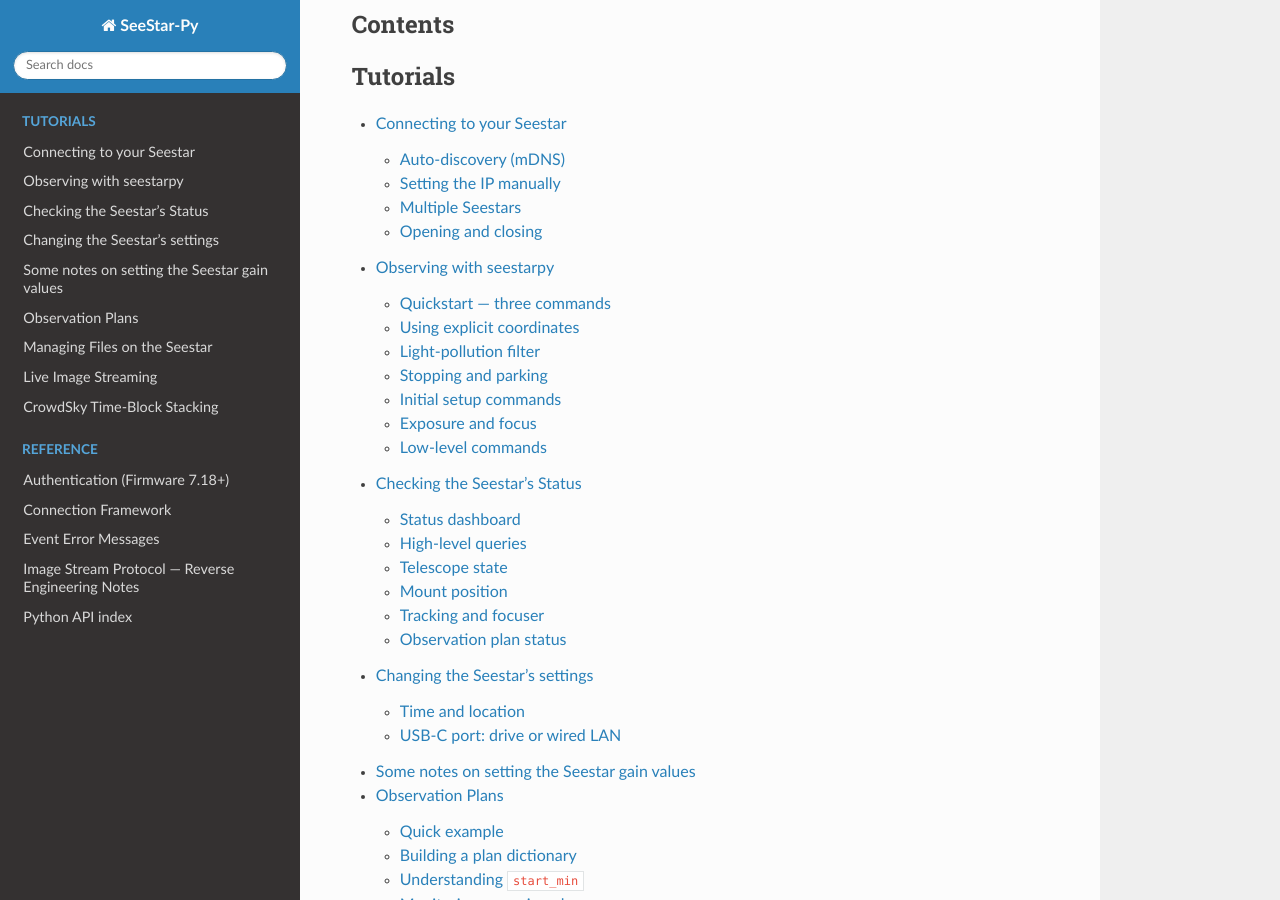
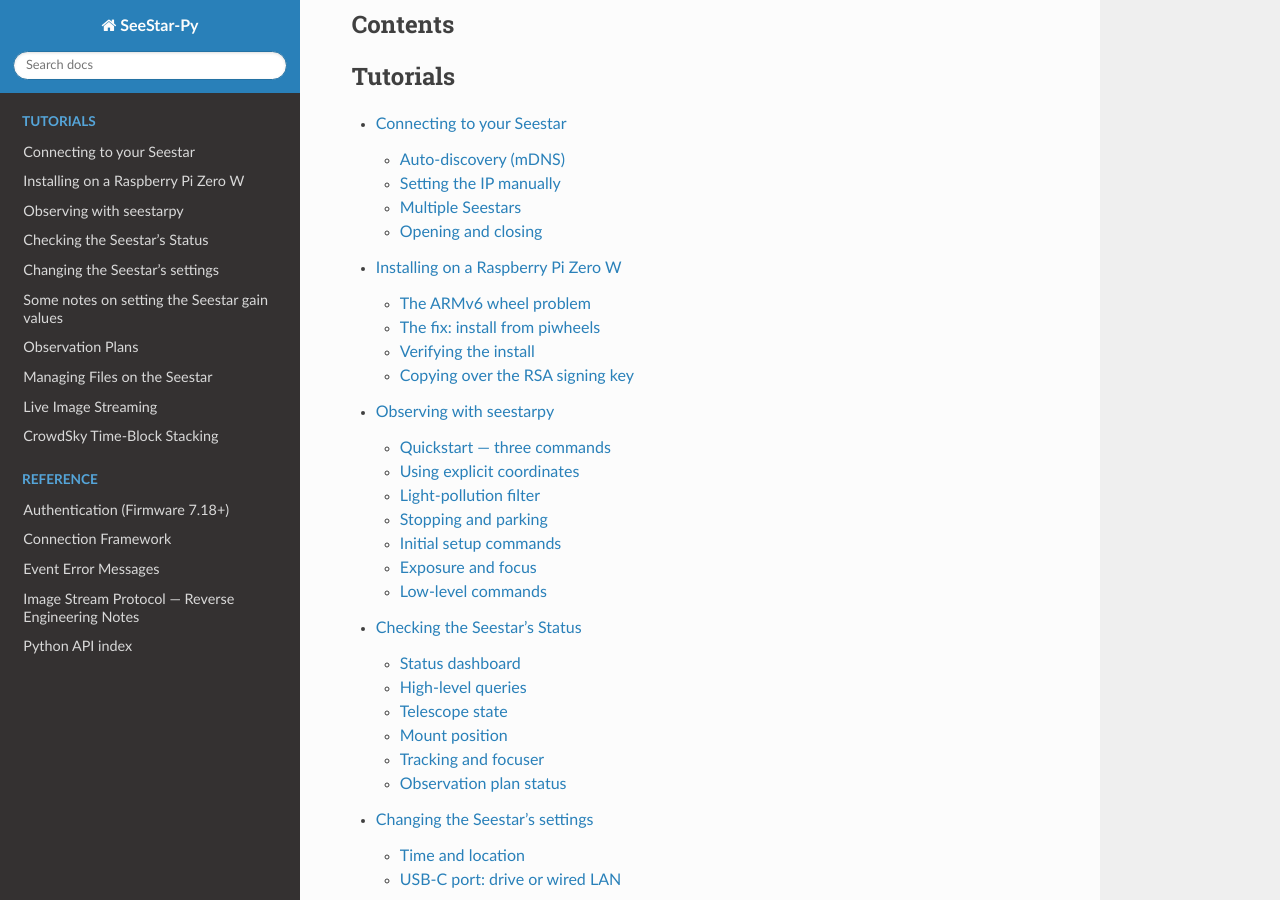
Before and after one commit to astronomyk/seestarpy, a Sphinx documentation site: the page built from docs/index.rst, in a window 1280 px wide and 900 px high, scrolled down 2248 px. Built offline with Sphinx 7.4.7 and the Read the Docs theme 3.1.0, drawn with Linux system fonts in a browser that asks for light colours; part of the change alters nothing that is shown.

Commit message:
docs: add Raspberry Pi installation tutorial
Co-Authored-By: Claude Opus 5 (1M context) <noreply@anthropic.com>

```diff
--- /dev/null
+++ b/docs/examples/install_on_raspberry_pi.rst
@@ -0,0 +1,136 @@
+Installing on a Raspberry Pi Zero W
+===================================
+
+.. note::
+   **Prerequisites:**
+
+   - A Raspberry Pi Zero W (or any ``armv6l`` board) with Raspberry Pi OS /
+     Raspbian and network access.
+   - `uv <https://docs.astral.sh/uv/>`_ installed (``curl -LsSf
+     https://astral.sh/uv/install.sh | sh``), or plain ``pip``.
+   - The RSA signing key from a machine that has already been paired with
+     your Seestar (see :doc:`../info/authentication`).
+
+The Raspberry Pi Zero W is a popular host for unattended, headless jobs —
+for example a service that stacks and uploads the night's observations once
+observing has finished.  Its ARMv6 CPU needs one extra step during install,
+described below.
+
+
+The ARMv6 wheel problem
+-----------------------
+
+On a 64-bit PC or a Raspberry Pi 3/4/5, ``pip install seestarpy`` /
+``uv add seestarpy`` just works.  On a **Pi Zero / Zero W / 1** it does not,
+because those boards use the ``armv6l`` architecture and **PyPI ships no
+prebuilt wheels for ARMv6**.  seestarpy depends on ``cryptography`` (for the
+firmware 7.18+ RSA handshake), which in turn depends on ``cffi``, and pip is
+forced to compile both from source.  That fails: ``cffi`` needs
+``python3-dev`` / ``libffi-dev``, and ``cryptography`` needs a Rust toolchain
+plus enough RAM to run it — which a 512 MB single-core board does not have.
+
+
+The fix: install from piwheels
+-------------------------------
+
+`piwheels <https://www.piwheels.org>`_ is a service that hosts prebuilt ARM
+wheels for the whole of PyPI, including ``cryptography`` and ``cffi``.  Using
+it, the install needs **no compilation at all**.
+
+With ``uv``
+~~~~~~~~~~~
+
+``uv`` stops at the first index that has a match by default, so it would grab
+PyPI's source distribution and never look at piwheels.  Pass
+``--index-strategy unsafe-best-match`` so it considers the piwheels wheel:
+
+.. code-block:: bash
+
+   uv add seestarpy \
+     --extra-index-url https://www.piwheels.org/simple \
+     --index-strategy unsafe-best-match
+
+To make this reproducible (``--extra-index-url`` is not saved to
+``pyproject.toml``), pin the index in your project's ``pyproject.toml`` so
+future ``uv sync`` / ``uv lock`` calls keep using piwheels:
+
+.. code-block:: toml
+
+   [tool.uv]
+   index-strategy = "unsafe-best-match"
+
+   [[tool.uv.index]]
+   name = "piwheels"
+   url = "https://www.piwheels.org/simple"
+
+With ``pip``
+~~~~~~~~~~~~
+
+On Raspberry Pi OS, ``pip`` is usually already configured to use piwheels via
+``/etc/pip.conf``.  If not, add the index explicitly:
+
+.. code-block:: bash
+
+   pip install seestarpy --extra-index-url https://www.piwheels.org/simple
+
+.. note::
+   piwheels wheels are tagged for the Raspberry Pi OS system Python (e.g.
+   Python 3.13 on Raspberry Pi OS *trixie*).  If you later upgrade the OS
+   Python major/minor version, re-run the install / ``uv lock`` so it picks
+   matching wheels.
+
+
+Verifying the install
+----------------------
+
+.. code-block:: bash
+
+   python -c "import seestarpy, cryptography; print('ok', cryptography.__version__)"
+
+
+Copying over the RSA signing key
+--------------------------------
+
+Seestar firmware 7.18+ requires a signed RSA challenge-response handshake on
+every connection (see :doc:`../info/authentication` for the full story).  The
+Pi needs the **same private key** that your paired machine already uses.  It
+cannot be regenerated on the Pi — copy it across.
+
+seestarpy looks for the key in this order, using the first that exists:
+
+#. the file named by the ``SEESTAR_KEY_PATH`` environment variable,
+#. ``./seestar.pem`` in the current working directory,
+#. ``~/.seestarpy/seestar.pem`` — the recommended default.
+
+On the machine that already has the key (its default location is
+``~/.seestarpy/seestar.pem``), copy it to the Pi with ``scp``.  Replace
+``pi@raspberrypi.local`` with your Pi's user and host:
+
+.. code-block:: bash
+
+   # on the Pi: create the directory with tight permissions
+   ssh pi@raspberrypi.local "mkdir -p ~/.seestarpy && chmod 700 ~/.seestarpy"
+
+   # from the source machine: copy the key over
+   scp ~/.seestarpy/seestar.pem pi@raspberrypi.local:~/.seestarpy/seestar.pem
+
+   # on the Pi: lock the key down to owner-only
+   ssh pi@raspberrypi.local "chmod 600 ~/.seestarpy/seestar.pem"
+
+On Windows, use ``pscp`` (bundled with PuTTY) in place of ``scp``, and copy
+from ``%USERPROFILE%\.seestarpy\seestar.pem``.
+
+Confirm seestarpy discovers it:
+
+.. code-block:: bash
+
+   python -c "from seestarpy import auth; print(auth.KEY_PATH)"
+   # -> /home/pi/.seestarpy/seestar.pem
+
+.. warning::
+   The ``.pem`` file is a **secret**.  Keep it at mode ``600``, never commit
+   it to version control, and do not share it.
+
+That's it — seestarpy is installed and can authenticate.  From here you can
+connect (:doc:`basic_connection`) or run the automated stacking workflow
+(:doc:`crowdsky_stacking`).
--- a/docs/index.rst
+++ b/docs/index.rst
@@ -152,6 +152,7 @@ Contents
    :caption: Tutorials
 
    examples/basic_connection
+   examples/install_on_raspberry_pi
    examples/basic_observing
    examples/basic_status_checks
    examples/changing_seestar_settings
```
